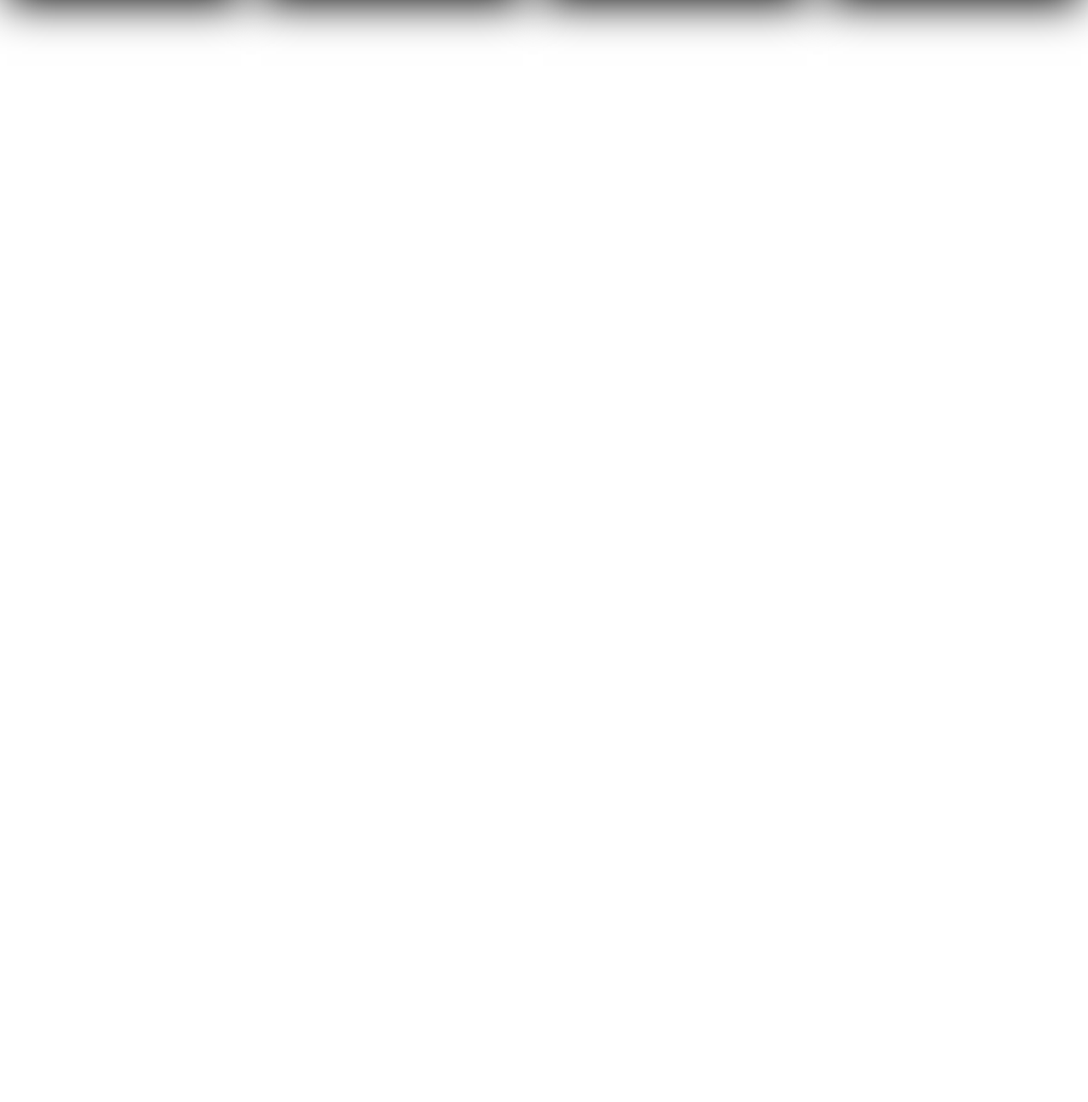
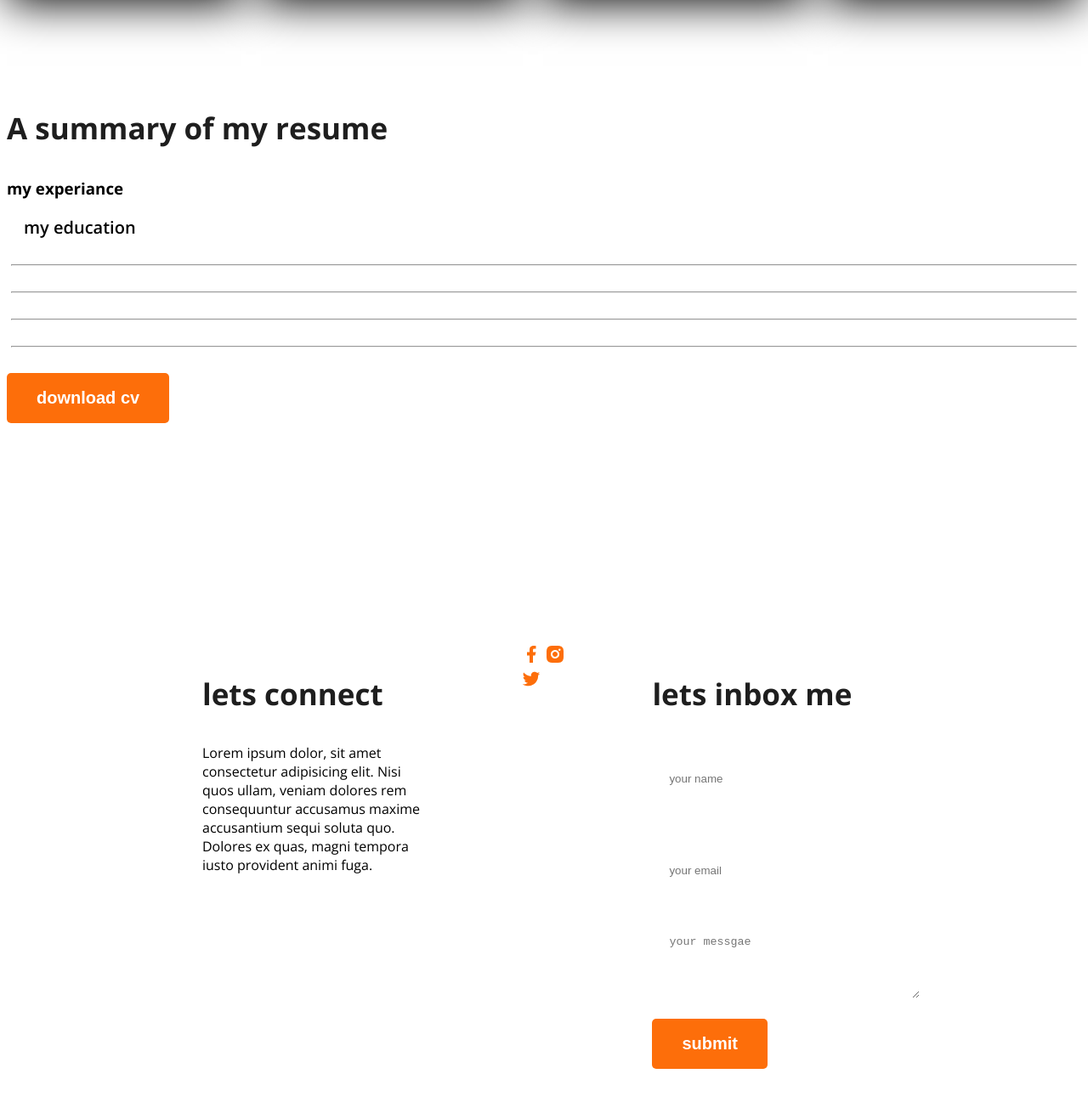
Before and after one commit to imranruman/web-dev-portfolio, a plain HTML site: page index.html in a window 1280 px wide. Shown: the part 2202-3499 px from the top of the page at 85% size. Before the commit the page ends 2329 px from the top, so only its background shows below. Drawn offline with nearby package versions, Linux system fonts and the light colour scheme.

Commit message:
many things

```diff
--- a/index.html
+++ b/index.html
@@ -92,10 +92,78 @@
         </div>
   </div>
 </section>
+<section class="resume">
+  <h3 class="section-title">A summary of my resume</h3>
+  <!-- .resume-collumn*2>h3.resume-column-title+.experiance*3>h4experince-title+h5.experiance-sub-title+.experiance-description -->
+  <div class="resume-collumn">
+    <h3 class="resume-column-title">my experiance</h3>
+    <div class="experiance">
+      <h4experince-title></h4experince-title>
+      <h5 class="experiance-sub-title"> my education</h5>
+      <div class="experiance-description"></div>
+    </div>
+    <hr>
+    <div class="experiance">
+      <h4experince-title></h4experince-title>
+      <h5 class="experiance-sub-title"></h5>
+      <div class="experiance-description"></div>
+    </div>
+    <hr>
+    <div class="experiance">
+      <h4experince-title></h4experince-title>
+      <h5 class="experiance-sub-title"></h5>
+      <div class="experiance-description"></div>
+    </div>
+  </div>
+  <hr>
+  <div class="resume-collumn">
+    <h3 class="resume-column-title"></h3>
+    <div class="experiance">
+      <h4experince-title></h4experince-title>
+      <h5 class="experiance-sub-title"></h5>
+      <div class="experiance-description"></div>
+    </div>
+    <hr>
+    <div class="experiance">
+      <h4experince-title></h4experince-title>
+      <h5 class="experiance-sub-title"></h5>
+      <div class="experiance-description"></div>
+    </div>
+    <div class="experiance">
+      <h4experince-title></h4experince-title>
+      <h5 class="experiance-sub-title"></h5>
+      <div class="experiance-description"></div>
+    </div>
+
+  </div>
+  <div class="text center resume-download-cv">
+    <button class="btn-primary">download cv</button>
+  </div>
+
+
+  </div>
+</section>
   </main>
 
-  <footer>
-
+  <footer class="secondery-bg">
+<div class="footer-column">
+  <h3 class="section-title">lets connect</h3>
+  <p>Lorem ipsum dolor, sit amet consectetur adipisicing elit. Nisi quos ullam, veniam dolores rem consequuntur accusamus maxime accusantium sequi soluta quo. Dolores ex quas, magni tempora iusto provident animi fuga.</p>
+</div>
+<div>
+  <a href=""><img src="images/icons/facebook.png" alt=""></a>
+  <a href=""><img src="images/icons/insta.png" alt=""></a>
+  <a href=""><img src="images/icons/twitter.png" alt=""></a>
+</div>
+<div class="footer-column">
+  <h3 class="section-title">lets inbox me</h3>
+  <form action="">
+    <input type="text" name="" id="" placeholder="your name">
+    <input type="email" name="" id="" placeholder="your email">
+    <textarea name="" id="" cols="30" rows="10" placeholder="your messgae"></textarea>
+    <input class="btn-primary" type="submit" value="submit">
+  </form>
+</div>
   </footer>
 </body>
 </html>
--- a/style/style.css
+++ b/style/style.css
@@ -147,3 +147,48 @@ main section{
     padding: 30px;
     box-shadow: 0px 6px 50px 0px black;
 }
+
+/* resume container style */
+
+.resume-container{
+    display: flex;
+    gap: 24px;
+}
+.experiance-sub-title{
+    font-size: 20px;
+    font-weight: 600;
+    margin: 20px;
+}
+.experiance-descricption .experiance-sub-title{
+    color: #FFFFFF;
+
+}
+.resume hr{
+    margin: 30px 5px;
+}
+
+.resume-download-cv{
+    margin-top: 20px;
+}
+
+/* footer styles */
+
+footer{
+   padding: 130px 230px;
+   display: flex;
+   gap: 100px;
+}
+.footer-column{
+    width: 50%;
+}
+
+footer input[type="text"], footer input[type="email"], footer textarea{
+    height: 64px;
+    border-radius: 5px;
+    background-color: white;
+    display: block;
+    width: 100%;
+    padding: 10px 20px;
+    margin-bottom: 24px;
+    border: none;
+}
```
